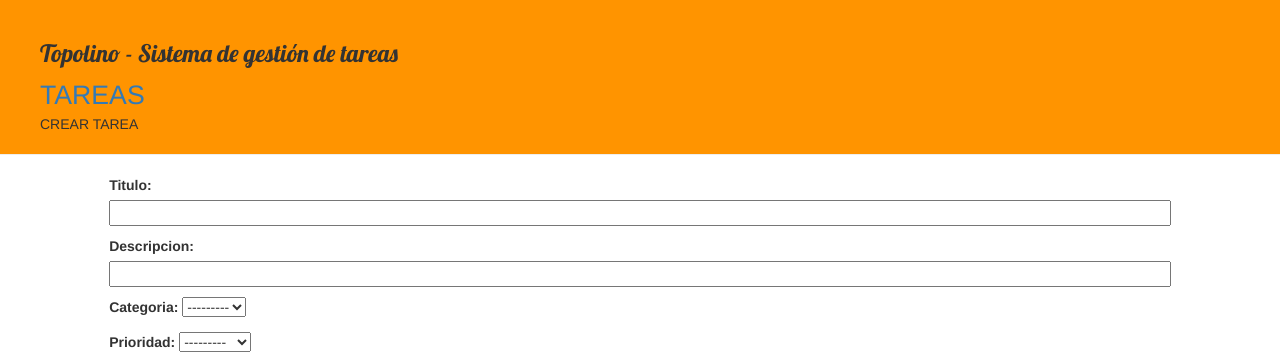
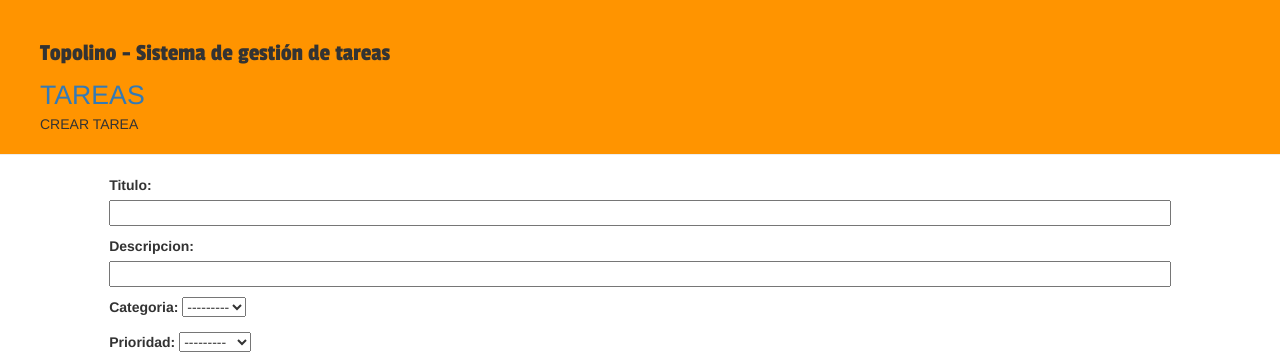
Before and after one commit to tecnicatura-villa-el-libertador/topolino, a Django app: page /crear_tarea/ in a window 1280 px wide. Shown: the top 356 px of the page. Run offline with Django 3.2, Linux system fonts and the light colour scheme; data that the repository does not hold is empty; some libraries are stand-ins or nearby versions.

Commit message:
cambio de tipografia

```diff
--- a/tareas/static/css/tareas.css
+++ b/tareas/static/css/tareas.css
@@ -15,7 +15,7 @@
     }
 
     h1, h2, h3, h4 {
-        font-family: 'Lobster', cursive;
+        font-family: 'Passion One', cursive;
     }
 
     .date {
--- a/tareas/templates/tareas/base.html
+++ b/tareas/templates/tareas/base.html
@@ -5,7 +5,7 @@
     	<link rel="stylesheet" href="//maxcdn.bootstrapcdn.com/bootstrap/3.2.0/css/bootstrap.min.css">
         <link rel="stylesheet" href="//maxcdn.bootstrapcdn.com/bootstrap/3.2.0/css/bootstrap-theme.min.css">
         <link rel="stylesheet" href="{% static 'css/tareas.css' %}">
-        <link href="https://fonts.googleapis.com/css?family=Lobster&subset=latin,latin-ext" rel="stylesheet" type="text/css">
+        <link href="https://fonts.googleapis.com/css?family=Passion+One" rel="stylesheet">
         {% block css %}{% endblock %}
         {% block extrahead %}{% endblock %}
         <title>{% block titulo %}{% endblock %}</title>
```
